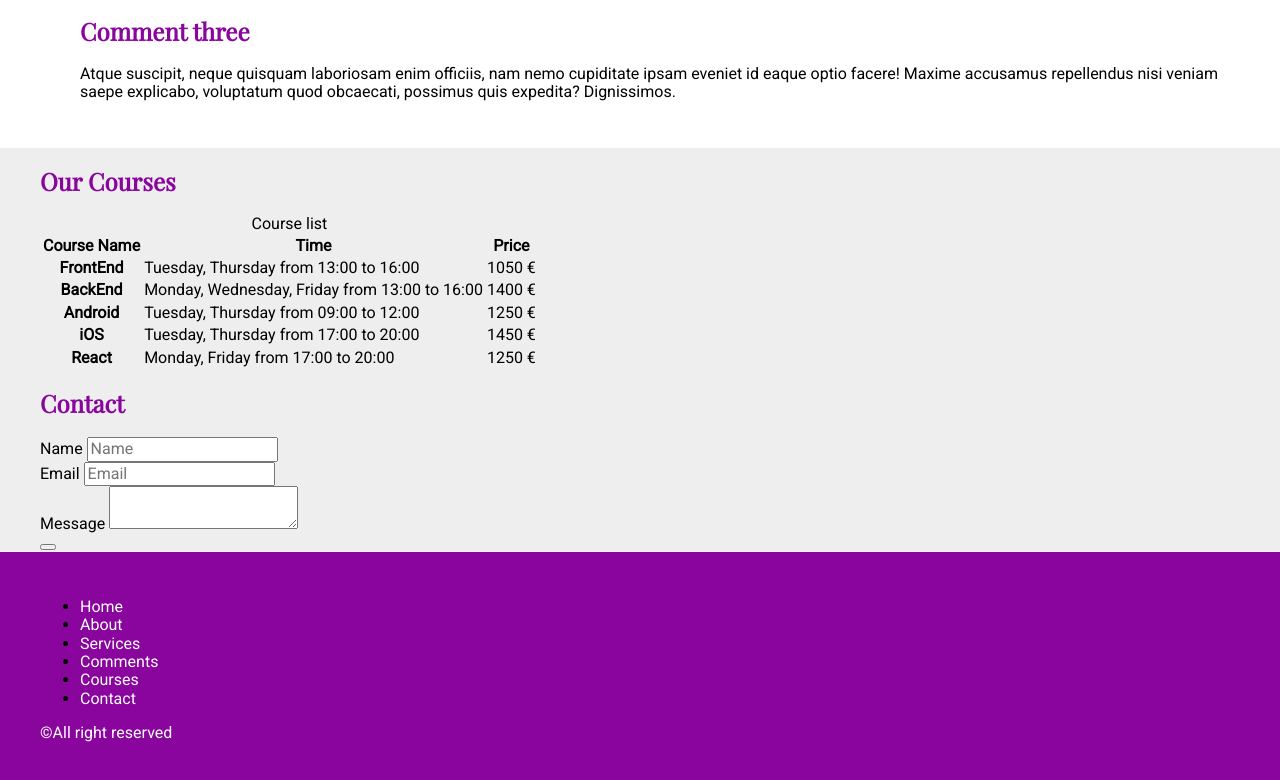
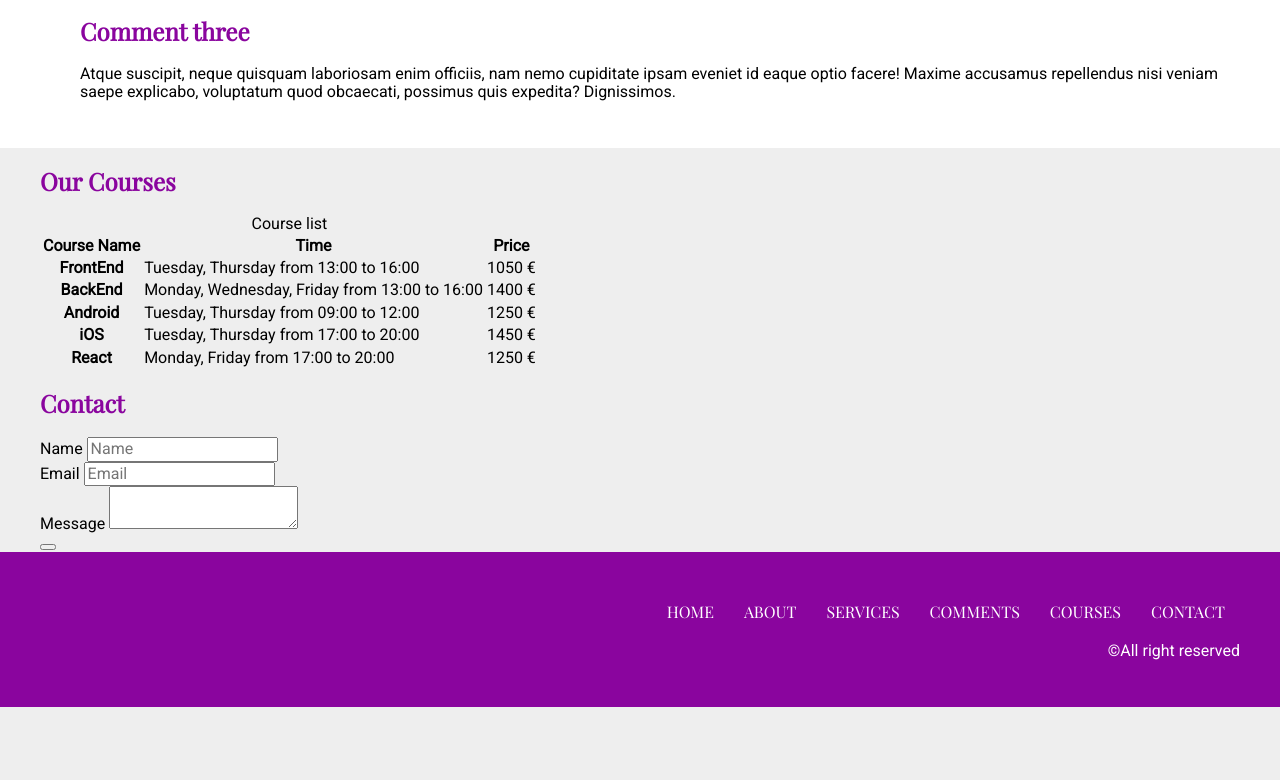
Before and after one commit to i-st04/learningSass, a plain HTML site: page public_html/index.html in a window 1280 px wide. Shown: the part 1442-2222 px from the top of the page. After the commit the page ends 2149 px from the top, so only its background shows below. Drawn offline with nearby package versions, Linux system fonts and the light colour scheme.

Commit message:
footer done

```diff
--- a/public_html/scss/partials/_footer.scss
+++ b/public_html/scss/partials/_footer.scss
@@ -1,11 +1,63 @@
 $footer-bg: $purple;
 $footer-color: $white;
+$footer-link-hover:$green;
+
+$footer-font:$playfair;
+
+
+
 
 footer{
     padding: 30px 0;
     background-color: $footer-bg;
+    text-align: center;
+    ul{
+
+        list-style: none;
+        padding-left: 0;
+        li{
+            a{
+                text-transform: uppercase;
+                padding: 5px 8px;
+                display: block;
+                font-family: $footer-font;
+                color: $footer-color;
+                &:hover{
+                    color: $footer-link-hover;
+                }
+
+            }
+        }
+    }
+
+    p{
+        color: $footer-color;
+    }
+
+
 }
 
-footer a,footer p{
-    color: $footer-color;
+@media(min-width:768px){
+    footer{
+
+        text-align: right;
+
+        .container{
+
+
+            ul{
+                display: flex;
+                justify-content: flex-end;
+
+                li{
+                    a{
+                        padding: 5px 15px;
+
+
+                    }
+                }
+
+            }
+        }
+    }
 }
```
Also changed, not shown: public_html/css/theme.css, 1 other file.
